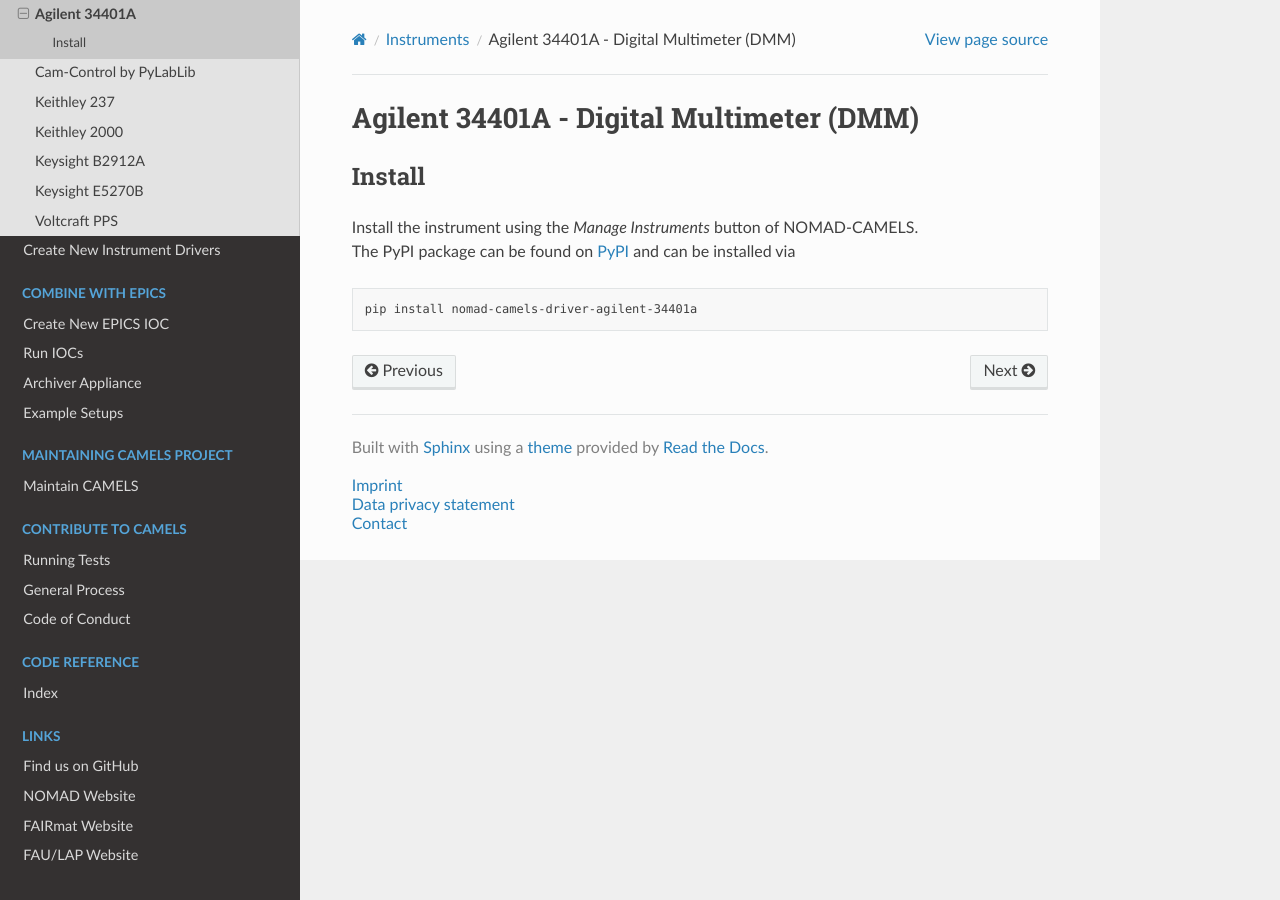
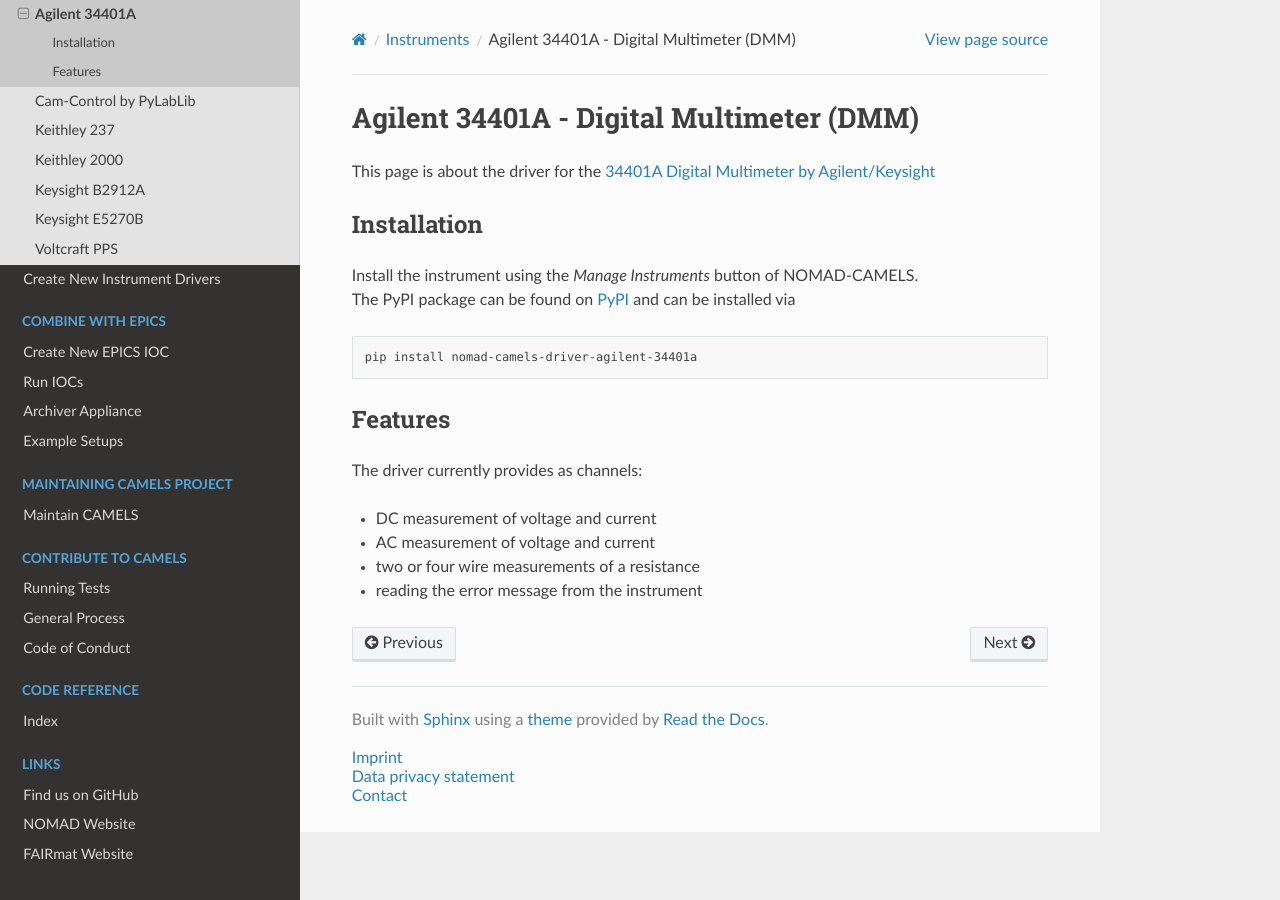
Before and after one commit to FAU-LAP/NOMAD-CAMELS, a Sphinx documentation site: the page built from docs/source/doc/instruments/agilent_34401a/agilent_34401a.md, in a window 1280 px wide. Built offline with Sphinx 7.4.7 and the Read the Docs theme 2.0.0, drawn with Linux system fonts in a browser that asks for light colours; pages that are not in the unit, such as notebooks, are missing from menus.

Commit message:
added further documentation for agilent 34401a and andor newton

````diff
--- a/docs/source/doc/instruments/agilent_34401a/agilent_34401a.md
+++ b/docs/source/doc/instruments/agilent_34401a/agilent_34401a.md
@@ -1,9 +1,17 @@
 # Agilent 34401A - Digital Multimeter (DMM)
+This page is about the driver for the [34401A Digital Multimeter by Agilent/Keysight](https://www.keysight.com/de/de/product/34401A/digital-multimeter-6-digit.html)
 
-## Install
+## Installation
 Install the instrument using the _Manage Instruments_ button of NOMAD-CAMELS.\
 The PyPI package can be found on [PyPI](https://pypi.org/project/nomad-camels-driver-agilent-34401a/) and can be installed via
 
 ```powershell
 pip install nomad-camels-driver-agilent-34401a
 ```
+
+## Features
+The driver currently provides as channels:
+- DC measurement of voltage and current
+- AC measurement of voltage and current
+- two or four wire measurements of a resistance
+- reading the error message from the instrument
````
Also changed, not shown: docs/source/doc/instruments/andor_newton/andor_newton.md (added, +34 -0 lines), docs/source/doc/instruments/instruments.md (+1 -1 lines).
